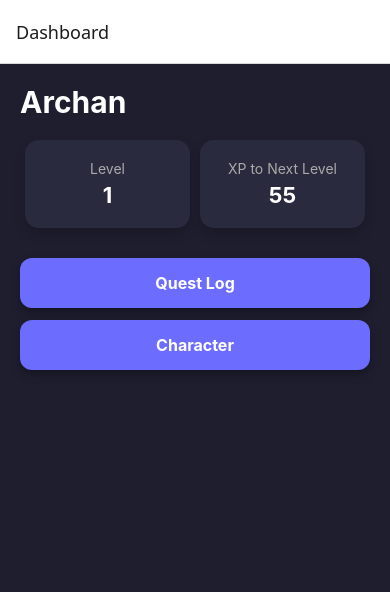
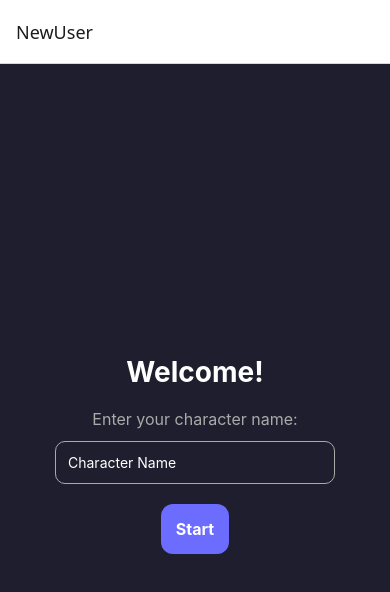
Before and after one commit to archan129/life-leveling, a React Native app: screen / in a window 390 px wide. Shown: the top 592 px of the page. Built offline with nearby package versions, Linux system fonts and the light colour scheme.

Commit message:
Added New User Screen to Input Character Name

```diff
--- a/App.js
+++ b/App.js
@@ -1,10 +1,15 @@
-import React, { useState } from 'react';
+import React, { useState, useEffect } from 'react';
+import AsyncStorage from '@react-native-async-storage/async-storage';
+
 import { NavigationContainer } from '@react-navigation/native';
 import { createNativeStackNavigator } from '@react-navigation/native-stack';
 
 import Dashboard from './src/screens/Dashboard';
 import QuestLog from './src/screens/QuestLog';
 import CharacterScreen from './src/screens/CharacterScreen';
+
+import NewUserScreen from './src/screens/NewUserScreen';
+
 
 import { user as initialUser } from './src/data/sampleData';
 
@@ -14,12 +19,40 @@ const Stack = createNativeStackNavigator();
 
 export default function App() {
   const [user, setUser] = useState(initialUser);
-  //const [quests, setQuests] = useState(initialQuests);
+  const [loading, setLoading] = useState(true);
+  const [hasName, setHasName] = useState(false);
+
+  useEffect(() => {
+    const loadName = async () => {
+      try {
+        const savedName = await AsyncStorage.getItem('@character_name');
+        if (savedName) {
+          setUser(prev => ({ ...prev, name: savedName }));
+          setIsNewUser(false); // user exists
+        }
+      } catch (e) {
+        console.log("Error loading name", e);
+      } finally {
+        setLoading(false);
+      }
+    };
+    loadName();
+  }, []);
+
+  if (loading) return null; // or a splash screen
+
+
 
 
   return (
     <NavigationContainer>
-      <Stack.Navigator initialRouteName="Dashboard">
+      <Stack.Navigator initialRouteName={hasName ? "Dashboard" : "NewUser"}>
+        {!hasName && (
+          <Stack.Screen name="NewUser">
+            {props => <NewUserScreen {...props} setUser={setUser} setHasName={setHasName} />}
+          </Stack.Screen>
+        )}
+
         <Stack.Screen name="Dashboard">
           {props => <Dashboard {...props} user={user} />}
         </Stack.Screen>
--- a/package.json
+++ b/package.json
@@ -9,6 +9,7 @@
     "web": "expo start --web"
   },
   "dependencies": {
+    "@react-native-async-storage/async-storage": "^2.2.0",
     "@react-navigation/native": "^7.1.21",
     "@react-navigation/native-stack": "^7.8.0",
     "expo": "~54.0.25",
--- a/src/data/sampleData.js
+++ b/src/data/sampleData.js
@@ -9,5 +9,7 @@ export const user = {
     },
     questProgress: {
         // questId: { timesCompletedToday: 0, lastCompletedDate: 'YYYY-MM-DD' }
-    }
+    },
+    characterName: '',
+    isNewUser: true,
 };
--- a/src/screens/CharacterScreen.jsx
+++ b/src/screens/CharacterScreen.jsx
@@ -19,7 +19,9 @@ export default function CharacterScreen({ user }) {
 
     return (
         <ScrollView style={styles.container}>
-            <Text style={styles.title}>Archan</Text>
+            {/*<Text style={styles.title}>Archan</Text>*/}
+            <Text style={styles.characterName}>{user.name || 'Player'}</Text>
+
 
             {/* Character sprite */}
             <View style={styles.spriteContainer}>
@@ -55,6 +57,13 @@ export default function CharacterScreen({ user }) {
 const styles = StyleSheet.create({
     container: { flex: 1, padding: 20, backgroundColor: colors.background },
     title: { fontSize: 28, fontWeight: 'bold', color: colors.textPrimary, marginBottom: 20 },
+    characterName: {
+        fontSize: 32,
+        fontWeight: 'bold',
+        color: colors.textPrimary,
+        marginBottom: 12,
+        textAlign: 'left',
+    },
     spriteContainer: { alignItems: 'center', marginBottom: 20 },
     sprite: { width: 300, height: 300 }, // Increased size
     subtitle: { fontSize: 22, fontWeight: 'bold', color: colors.textPrimary, marginVertical: 12 },
--- a/src/screens/Dashboard.jsx
+++ b/src/screens/Dashboard.jsx
@@ -10,7 +10,7 @@ function xpForNextLevel(level) {
 export default function Dashboard({ navigation, user }) {
     return (
         <View style={styles.container}>
-            <Text style={styles.title}>Archan</Text>
+            <Text style={styles.title}>{user.name || 'Player'}</Text>
 
             <View style={styles.statsContainer}>
                 <View style={styles.card}>
--- /dev/null
+++ b/src/screens/NewUserScreen.jsx
@@ -0,0 +1,83 @@
+import React, { useState } from 'react';
+import { View, Text, TextInput, TouchableOpacity, StyleSheet } from 'react-native';
+import colors from '../styles/colors';
+import AsyncStorage from '@react-native-async-storage/async-storage';
+
+
+export default function NewUserScreen({ setUser, navigation }) {
+    const [name, setName] = useState('');
+
+
+    const handleSubmit = async () => {
+        if (!name.trim()) return Alert.alert("Please enter a name");
+
+        try {
+            await AsyncStorage.setItem('@character_name', name);
+            setUser(prev => ({ ...prev, name }));
+            setHasName(true);            // mark that user has a name
+            navigation.replace('Dashboard'); // go to main screen
+        } catch (e) {
+            console.log("Error saving name", e);
+        }
+    };
+
+
+    return (
+        <View style={styles.container}>
+            <Text style={styles.title}>Welcome!</Text>
+            <Text style={styles.subtitle}>Enter your character name:</Text>
+
+            <TextInput
+                style={styles.input}
+                placeholder="Character Name"
+                value={name}
+                onChangeText={setName}
+            />
+
+            <TouchableOpacity onPress={handleSubmit} style={styles.button}>
+                <Text style={styles.buttonText}>Start</Text>
+            </TouchableOpacity>
+        </View>
+    );
+}
+
+const styles = StyleSheet.create({
+    container: {
+        flex: 1,
+        backgroundColor: colors.background,
+        justifyContent: 'center',
+        alignItems: 'center',
+        padding: 20,
+    },
+    title: {
+        fontSize: 28,
+        fontWeight: 'bold',
+        color: colors.textPrimary,
+        marginBottom: 20,
+    },
+    subtitle: {
+        fontSize: 16,
+        color: colors.textSecondary,
+        marginBottom: 12,
+    },
+    input: {
+        width: '80%',
+        padding: 12,
+        borderColor: colors.textSecondary,
+        borderWidth: 1,
+        borderRadius: 10,
+        marginBottom: 20,
+        color: colors.textPrimary,
+    },
+    button: {
+        padding: 15,
+        backgroundColor: colors.primary,
+        borderRadius: 12,
+        alignItems: 'center',
+    },
+    buttonText: {
+        color: '#fff',
+        fontWeight: 'bold',
+        fontSize: 16,
+    },
+});
```
Also changed, not shown: 1 other file (tests, documents, lock files or other folders).
